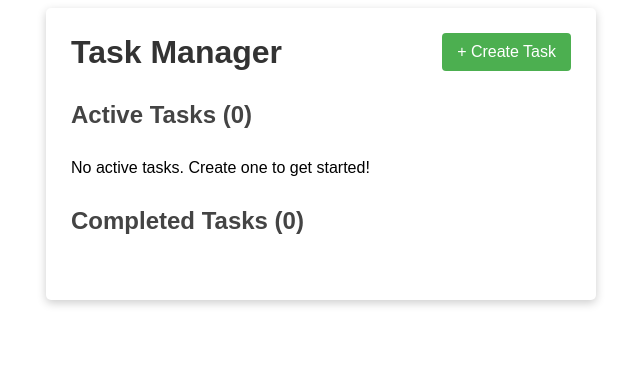
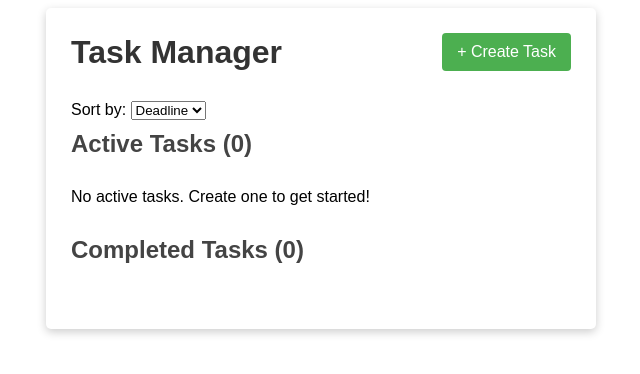
Before and after one commit to XiaoyuZhou000/task-management, a React (Vite) app: page / in a window 1280 px wide. Shown: the top 374 px of the page, without its empty margins (319-959 px from the left). Built offline with nearby package versions, Linux system fonts and the light colour scheme.

Commit message:
sort function(ddl/priority) and remaining days function added

```diff
--- a/src/App.jsx
+++ b/src/App.jsx
@@ -13,6 +13,7 @@ const App = () => {
   const [completedTasks, setCompletedTasks] = useState([]);
   const [showCreate, setshowCreate] = useState(false);
   const [editingTask, setEditingTask] = useState(null);
+  const [sortBy, setSortBy] = useState('deadline');
 
   // Load tasks
   useEffect(() => {
@@ -86,6 +87,20 @@ const App = () => {
     ));
   };
 
+  //sort by ddl or priority
+  const sortTasks = (tasks, criteria) => {
+    return [...tasks].sort((a, b) => {
+      if (criteria === 'deadline') {
+        return new Date(a.deadline) - new Date(b.deadline);
+      } else if (criteria === 'priority') {
+        return b.important - a.important;
+      }
+      return 0;
+    });
+  };
+
+  const sortedTasks = sortTasks(tasks, sortBy);
+
   return (
     <div className="task-management">
       <header>
@@ -95,8 +110,15 @@ const App = () => {
         </button>
       </header>
 
+      <div style={{ marginTop: '10px',marginBottom:'10px' }}>
+            <label>Sort by: </label>
+            <select value={sortBy} onChange={(e) => setSortBy(e.target.value)}>
+              <option value="deadline">Deadline</option>
+              <option value="priority">Priority</option>
+            </select>
+      </div>
       <TaskList
-        tasks={tasks}
+        tasks={sortedTasks}
         onToggleComplete={toggleComplete}
         onToggleImportant={toggleImportant}
         onTaskClick={(task) => setEditingTask(task)}
--- a/src/components/TaskItem.jsx
+++ b/src/components/TaskItem.jsx
@@ -3,6 +3,14 @@ import TaskService from '../services/TaskService';
 import '../styles/TaskManagement.css';
 
 const TaskItem = ({ task, onToggleComplete, onToggleImportant, onClick }) => {
+  // calculate days left
+  const calculateDaysLeft = (deadline) => {
+    const now = new Date();
+    const dueDate = new Date(deadline);
+    const diffTime = dueDate - now;
+    return Math.ceil(diffTime / (1000 * 60 * 60 * 24));
+  };
+  const daysLeft = calculateDaysLeft(task.deadline);
   return (
     <li
       className={`task-item ${task.important ? 'important' : ''}`}
@@ -17,7 +25,10 @@ const TaskItem = ({ task, onToggleComplete, onToggleImportant, onClick }) => {
       <div className="task-content">
         <h3>{task.title}</h3>
         <p>{task.description}</p>
-        <span className="deadline">Due: {TaskService.formatDateTime(task.deadline)}</span>
+        <span className="deadline">
+          Due: {TaskService.formatDateTime(task.deadline)}
+          {daysLeft >= 0 ? ` (${daysLeft} days left)` : ' (Overdue)'}
+        </span>
       </div>
       <div
         className="star-icon"
```
